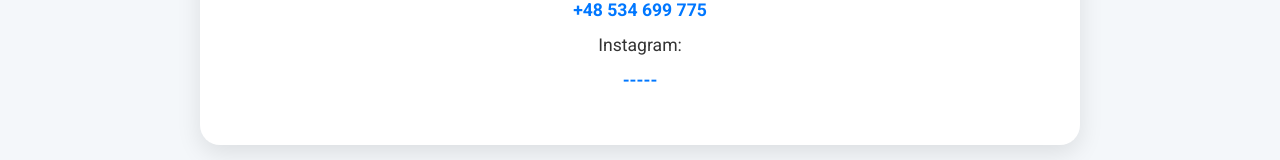
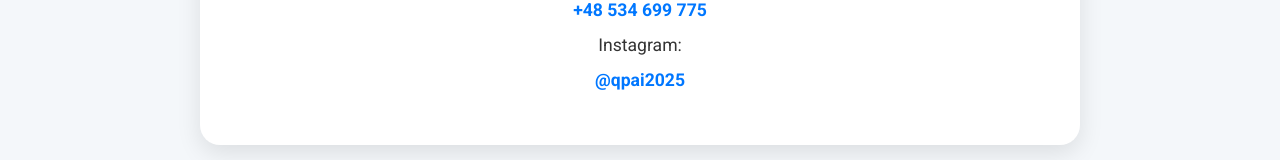
Before and after one commit to QuickProjectAI/quickprojectai.github.io, a plain HTML site: page contact.html in a window 1280 px wide. Shown: the part 517-677 px from the top of the page. Drawn offline with Linux system fonts and the light colour scheme.

Commit message:
Update contact.html

```diff
--- a/contact.html
+++ b/contact.html
@@ -72,7 +72,7 @@
     <h2>Możesz się ze mną skontaktować poprzez:</h2>
     <p>Email: <a href="mailto:quickprojectai@gmail.com" class="contact-link">quickprojectai@gmail.com</a></p>
     <p>Telefon: <a href="tel:+48534699775" class="contact-link">+48 534 699 775</a></p>
-    <p>Instagram: <a href="https://instagram.com/twojprofil" target="_blank" class="contact-link">-----</a></p>
+    <p>Instagram: <a href="https://instagram.com/@qpai2025" target="_blank" class="contact-link">@qpai2025</a></p>
   </section>
 
   <footer>
```
